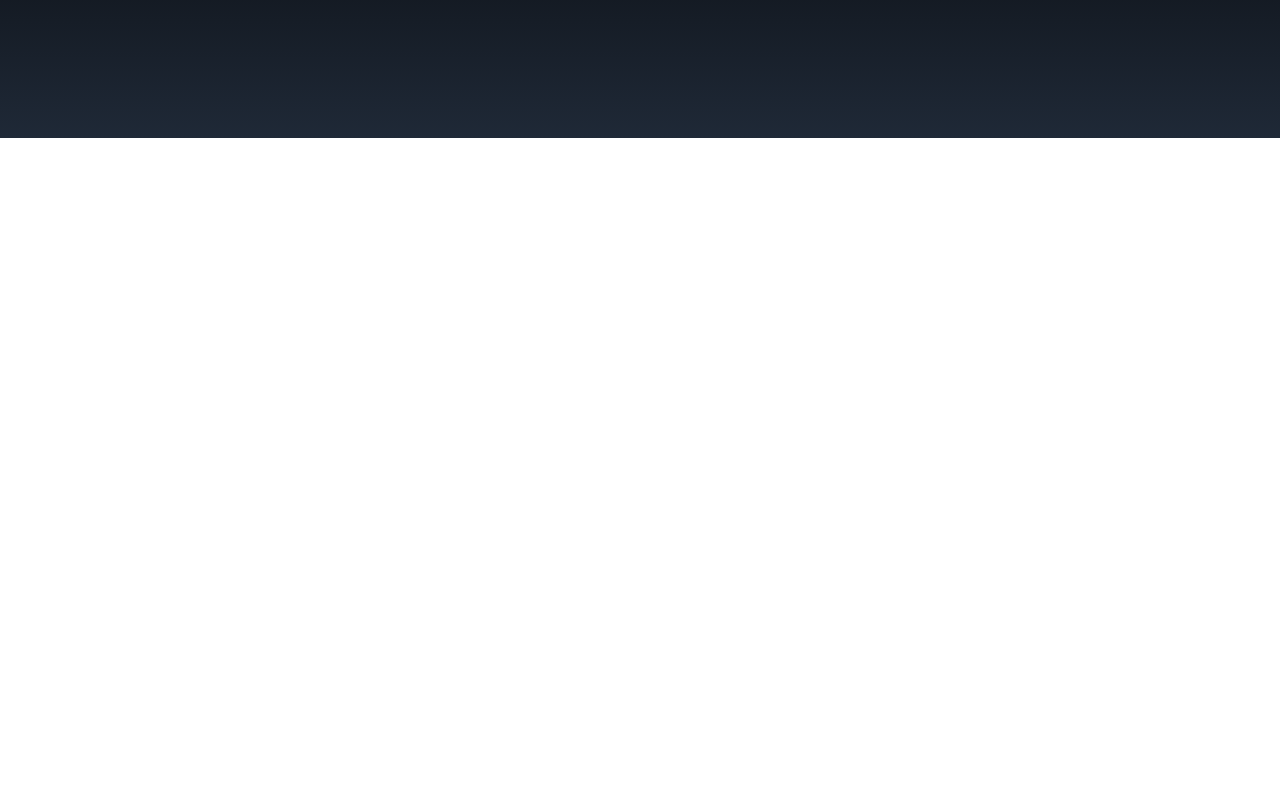
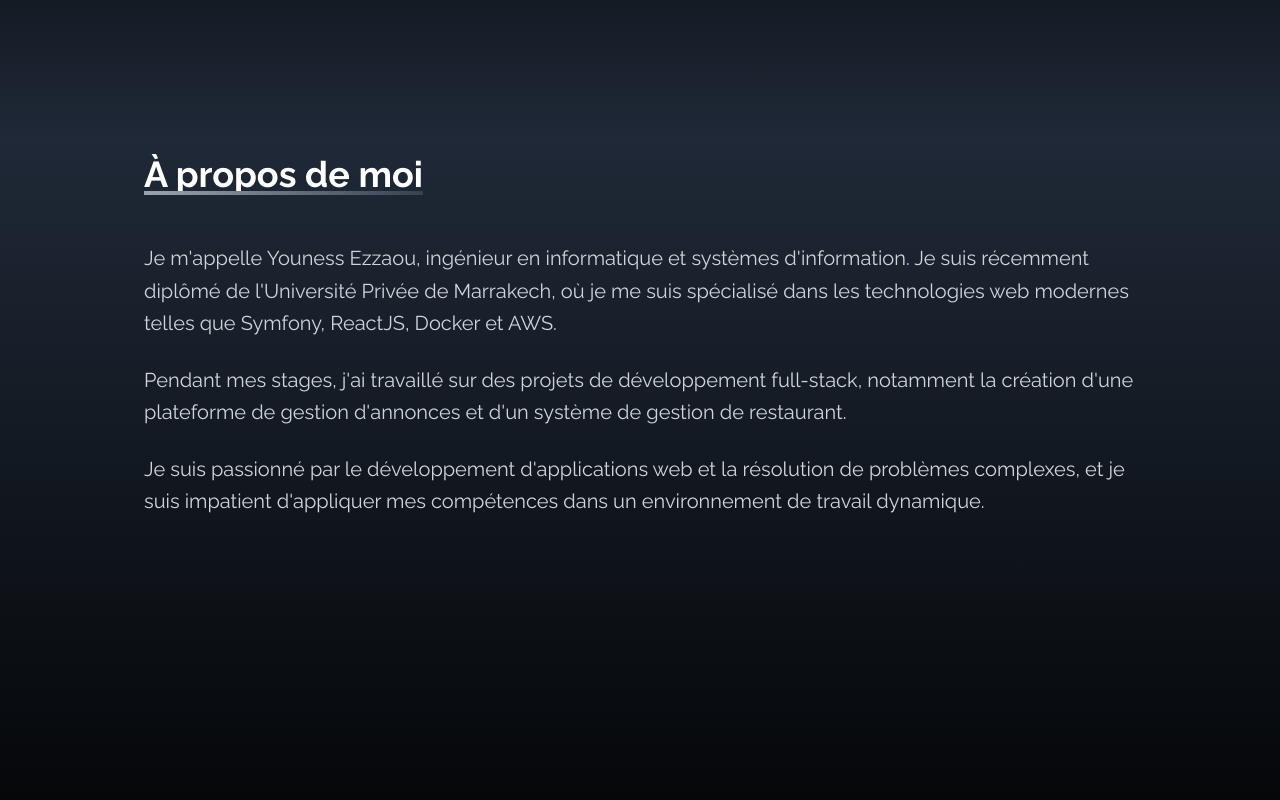
Before and after one commit to youness7777/portfolio, a React (Create React App) app: page / in a window 1280 px wide. Shown: the part 662-1462 px from the top of the page. Before the commit the page ends 800 px from the top, so only its background shows below. Built offline with nearby package versions, Linux system fonts and the light colour scheme.

Commit message:
about section

```diff
--- a/src/App.js
+++ b/src/App.js
@@ -1,3 +1,4 @@
+import { About } from "./components/About";
 import { Home } from "./components/Home";
 import { Navbar } from "./components/Navbar";
 import { SocialLinks } from "./components/SocialLinks";
@@ -6,8 +7,10 @@ function App() {
   return (
     <div>
       <Navbar/>
+      <Home/>
       <SocialLinks/>
-      <Home/>
+      <About/>
+
     </div>
   );
 }
--- /dev/null
+++ b/src/components/About.jsx
@@ -0,0 +1,28 @@
+import React from 'react'
+
+export const About = () => {
+  return (
+    <div name="about" className='h-auto w-full bg-gradient-to-b from-gray-800 to-black text-white md:h-screen'>
+        <div className='max-w-screen-lg mx-auto p-4 flex flex-col justify-center '>
+            <div className='pb-8'>
+            <p className='text-4xl font-bold inline relative'>
+    À propos de moi
+    <span className='absolute bottom-0 left-0 w-full h-1 bg-gradient-to-r from-gray-400 to-gray-700'></span>
+</p>
+            </div>
+
+            <p className='text-xl mt-4  text-gray-300 leading-relaxed'>
+                Je m'appelle Youness Ezzaou, ingénieur en informatique et systèmes d'information. Je suis récemment diplômé de l'Université Privée de Marrakech, où je me suis spécialisé dans les technologies web modernes telles que Symfony, ReactJS, Docker et AWS.
+            </p>
+
+            <p className='text-xl mt-6  text-gray-300 leading-relaxed'>
+                Pendant mes stages, j'ai travaillé sur des projets de développement full-stack, notamment la création d'une plateforme de gestion d'annonces et d'un système de gestion de restaurant.
+            </p>
+
+            <p className='text-xl mt-6  text-gray-300 leading-relaxed'>
+                Je suis passionné par le développement d'applications web et la résolution de problèmes complexes, et je suis impatient d'appliquer mes compétences dans un environnement de travail dynamique.
+            </p>
+        </div>
+    </div>
+  )
+}
--- a/src/components/SocialLinks.jsx
+++ b/src/components/SocialLinks.jsx
@@ -38,7 +38,7 @@ export const SocialLinks = () => {
     },
     {
       id:4,
-      href:'ezzaouyouness@gmail.com',
+      href:'gmailto:ezzaouyouness@gmail.com',
       child :(
         <>
         email<HiOutlineMail size={30}/>
```
